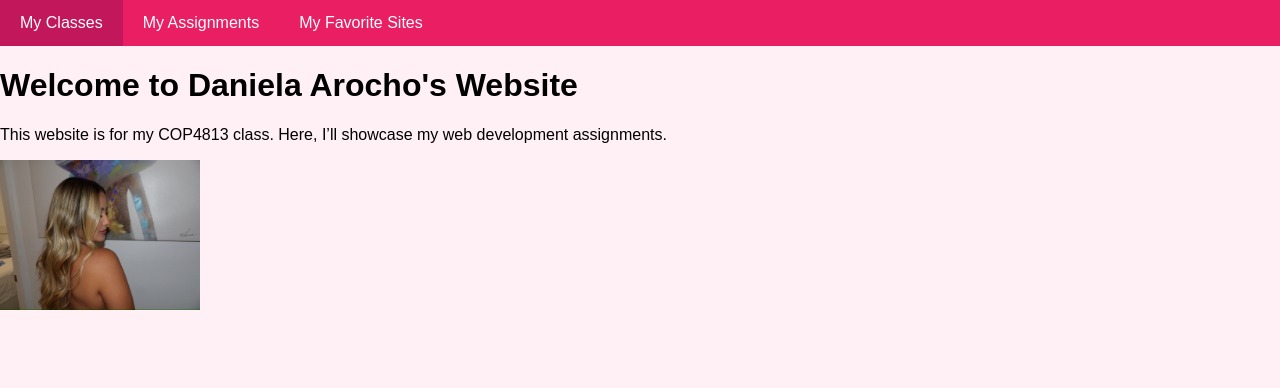
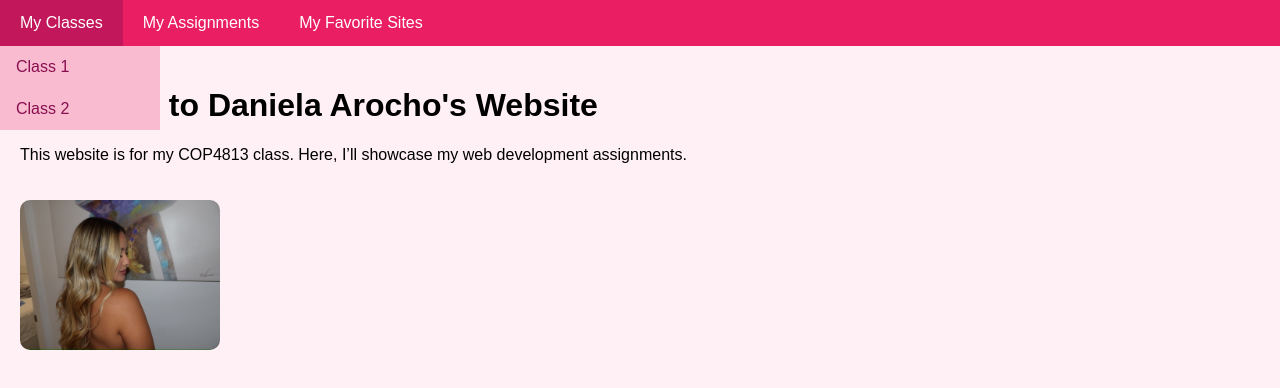
Before and after one commit to Daniela011111/daniela-website, a plain HTML site: page index.html in a window 1280 px wide. Drawn offline with Linux system fonts and the light colour scheme.

Commit message:
styles.css

```diff
--- a/styles.css
+++ b/styles.css
@@ -13,22 +13,14 @@ ul.menu {
   list-style-type: none;
   margin: 0;
   padding: 0;
-  overflow: hidden;
+  display: flex;
   background-color: #e91e63;
-  display: flex;
 }
 
 ul.menu > li {
   position: relative;
-}
-
-ul.menu > li {
-  float: left;
-  display: block;
+  padding: 14px 20px;
   color: white;
-  text-align: center;
-  padding: 14px 20px;
-  text-decoration: none;
   cursor: pointer;
 }
 
@@ -36,43 +28,43 @@ ul.menu > li:hover {
   background-color: #c2185b;
 }
 
-/* Dropdown styles */
-ul.menu li ul {
+ul.menu > li ul {
   display: none;
   position: absolute;
+  top: 100%;
+  left: 0;
   background-color: #f8bbd0;
   min-width: 160px;
-  z-index: 1;
   list-style: none;
   padding: 0;
   margin: 0;
-  top: 100%;
-  left: 0;
-  border-radius: 0 0 5px 5px;
+  z-index: 1000;
 }
 
-ul.menu li:hover ul {
+ul.menu > li:hover ul {
   display: block;
 }
 
+ul.menu li ul li {
+  padding: 12px 16px;
+}
+
 ul.menu li ul li a {
+  text-decoration: none;
   color: #880e4f;
-  padding: 12px 16px;
-  display: block;
-  text-decoration: none;
 }
 
 ul.menu li ul li a:hover {
   background-color: #e91e63;
   color: white;
+  display: block;
 }
 
-/* Make sure menu stays in one line */
-ul.menu > li {
-  display: inline-block;
+main {
+  padding: 20px;
 }
 
-/* Fix nested lists */
-ul.menu li ul li {
-  width: 100%;
+img {
+  border-radius: 10px;
+  margin-top: 20px;
 }
```
